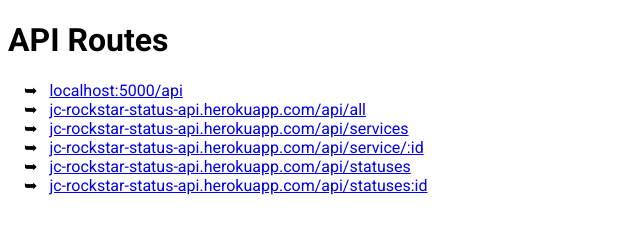
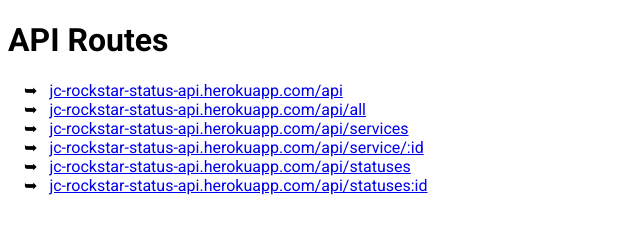
Before and after one commit to jonoman55/rockstar-status-api, a website: page public/index.html in a window 1280 px wide. Shown: the whole page, without its empty margins (0-640 px from the left). Drawn offline with Linux system fonts and the light colour scheme.

Commit message:
quick fix to a tag text

```diff
--- a/public/index.html
+++ b/public/index.html
@@ -24,7 +24,7 @@
       <ul>
         <li>
           <a href="https://jc-rockstar-status-api.herokuapp.com/api" target="_blank" rel="noreferrer">
-            localhost:5000/api
+            jc-rockstar-status-api.herokuapp.com/api
           </a>
         </li>
         <li>
```
